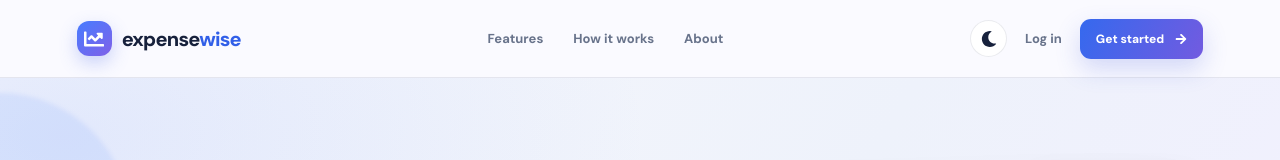
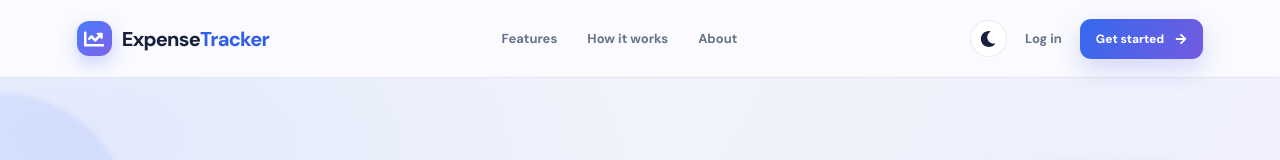
Before and after one commit to Pikanshi1/expense-tracker, a React (Vite) app in the folder expense-tracker-frontend/: page / in a window 1280 px wide. Shown: the top 160 px of the page. Built offline with nearby package versions, Linux system fonts and the light colour scheme; no server answers.

Commit message:
Use Expense Tracker name consistently in brand marks

```diff
--- a/expense-tracker-frontend/src/pages/Home.jsx
+++ b/expense-tracker-frontend/src/pages/Home.jsx
@@ -210,7 +210,7 @@ function Home() {
       <nav className="landing-nav">
         <Link to="/" className="brand-mark" aria-label="Expense Tracker home">
           <span className="brand-symbol"><FaChartLine /></span>
-          <span>expense<span>wise</span></span>
+          <span>Expense<span>Tracker</span></span>
         </Link>
         <div className="nav-links">
           <a href="#features">Features</a>
@@ -299,7 +299,7 @@ function Home() {
       </section>
 
       <footer className="landing-footer">
-        <Link to="/" className="brand-mark"><span className="brand-symbol"><FaChartLine /></span><span>expense<span>wise</span></span></Link>
+        <Link to="/" className="brand-mark"><span className="brand-symbol"><FaChartLine /></span><span>Expense<span>Tracker</span></span></Link>
         <p>Make every rupee count.</p>
         <div><Link to="/login">Log in</Link><Link to="/register">Create account</Link><a href="#features">Features</a></div>
         <small>© {new Date().getFullYear()} Expensewise. Built for clearer everyday finances.</small>
```
